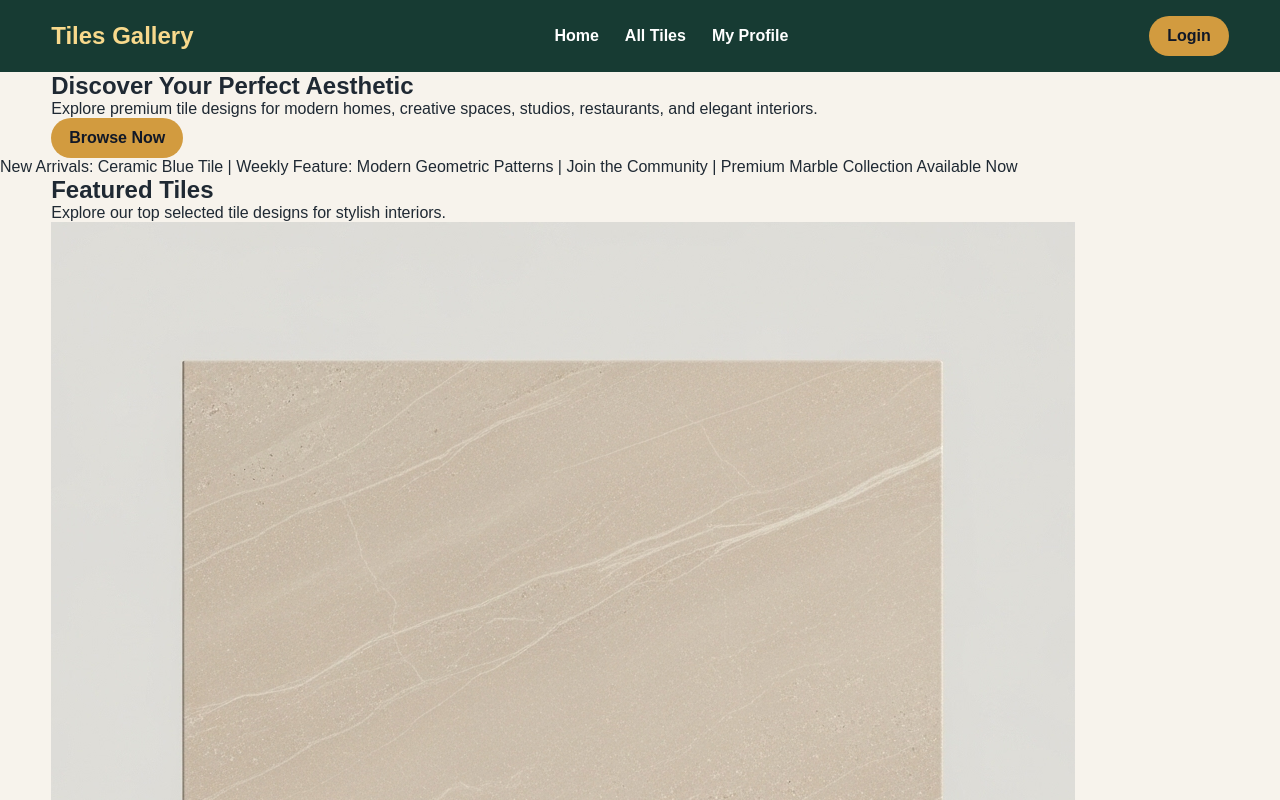
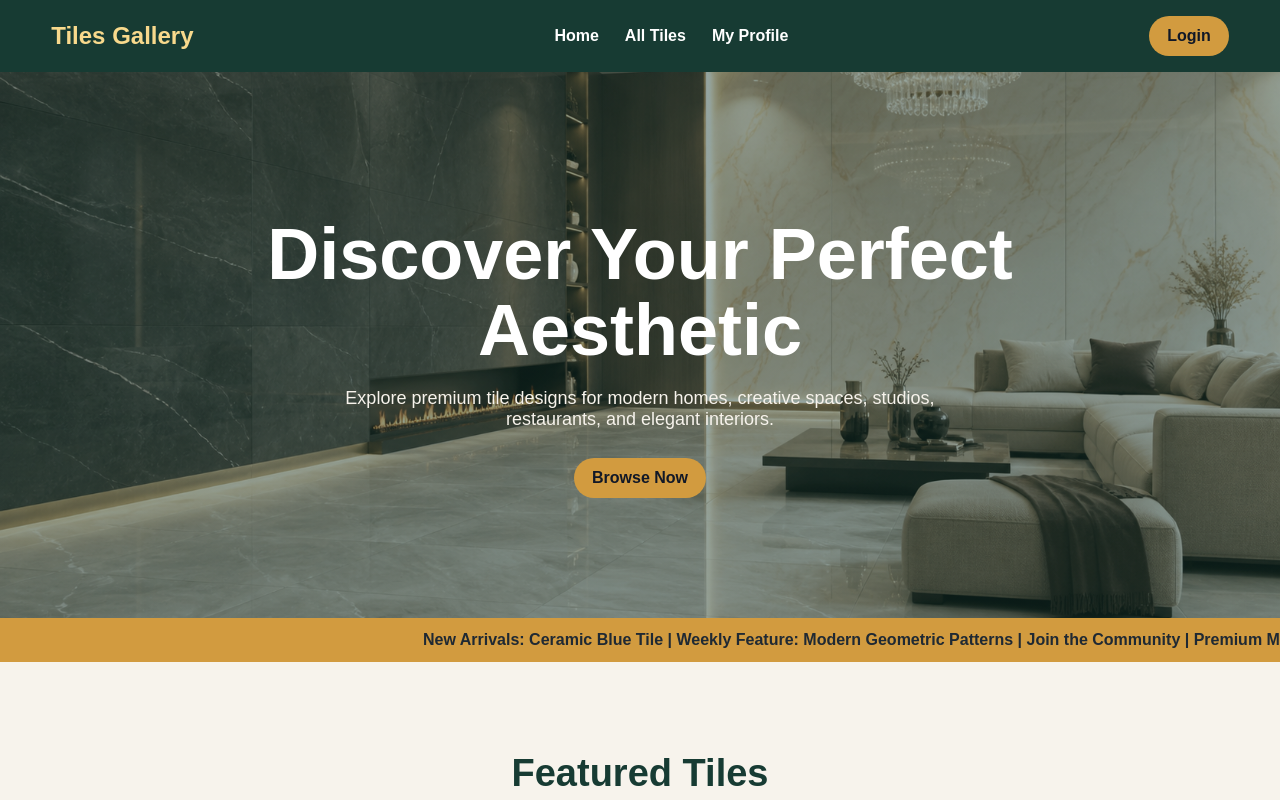
Before and after one commit to aniksarker1/tiles-gallery, a Next.js app: page / in a window 1280 px wide. Shown: the top 800 px of the page. Built offline with nearby package versions, Linux system fonts and the light colour scheme.

Commit message:
css design add

```diff
--- a/app/globals.css
+++ b/app/globals.css
@@ -106,3 +106,381 @@ main {
   border: 1px solid white;
   color: white;
 }
+
+
+.hero {
+  padding: 145px 0 120px;
+  background:
+    linear-gradient(rgba(23, 59, 51, 0.45), rgba(23, 59, 51, 0.45)),
+    url("/images/banner/hero-tile.jpg");
+  background-size: cover;
+  background-position: center;
+  color: white;
+  text-align: center;
+}
+
+.hero h1 {
+  font-size: clamp(36px, 6vw, 72px);
+  max-width: 850px;
+  margin: 0 auto 20px;
+  line-height: 1.05;
+}
+
+.hero p {
+  max-width: 680px;
+  margin: 0 auto 28px;
+  font-size: 18px;
+  color: #f7f3ec;
+}
+
+.marquee {
+  overflow: hidden;
+  background: #d29b3f;
+  color: #1f2933;
+  padding: 13px 0;
+  font-weight: 800;
+}
+
+.marquee span {
+  display: inline-block;
+  white-space: nowrap;
+  animation: scrollText 18s linear infinite;
+}
+
+@keyframes scrollText {
+  from {
+    transform: translateX(100%);
+  }
+
+  to {
+    transform: translateX(-100%);
+  }
+}
+
+.section {
+  padding: 90px 0 80px;
+}
+
+.section-title {
+  text-align: center;
+  font-size: 38px;
+  margin-bottom: 14px;
+  color: #173b33;
+}
+
+.section-subtitle {
+  text-align: center;
+  color: #667085;
+  margin-bottom: 40px;
+}
+
+.grid {
+  display: grid;
+  grid-template-columns: repeat(4, 1fr);
+  gap: 24px;
+}
+
+.tile-card {
+  min-height: 430px;
+  display: flex;
+  flex-direction: column;
+  background: white;
+  border-radius: 22px;
+  overflow: hidden;
+  box-shadow: 0 12px 30px rgba(17, 24, 39, 0.08);
+  transition: 0.25s;
+}
+
+.tile-card:hover {
+  transform: translateY(-6px);
+}
+
+.tile-card img {
+  width: 100%;
+  height: 230px;
+  object-fit: contain;
+  background: #f2f2f2;
+  padding: 18px;
+}
+
+.tile-card-body {
+  flex: 1;
+  padding: 20px;
+  display: flex;
+  flex-direction: column;
+}
+
+.tile-card-body h3 {
+  margin-bottom: 8px;
+  color: #173b33;
+  font-size: 20px;
+  line-height: 1.15;
+}
+
+.tile-card-body p {
+  color: #667085;
+  margin-bottom: 16px;
+  font-size: 14px;
+  line-height: 1.4;
+}
+
+.tile-card-body .btn {
+  margin-top: auto;
+  width: fit-content;
+}
+
+
+.search-box {
+  width: 100%;
+  padding: 17px 22px;
+  border: 1px solid #d0d5dd;
+  border-radius: 999px;
+  font-size: 16px;
+  margin-bottom: 34px;
+  outline: none;
+}
+
+.search-box:focus {
+  border-color: #d29b3f;
+}
+
+.details-wrapper {
+  display: grid;
+  grid-template-columns: 1.1fr 0.9fr;
+  gap: 40px;
+  align-items: center;
+}
+
+.details-image {
+  width: 100%;
+  max-height: 520px;
+  object-fit: contain;
+  background: #f2f2f2;
+  padding: 40px;
+  border-radius: 28px;
+  box-shadow: 0 16px 40px rgba(17, 24, 39, 0.14);
+}
+
+.details-content h1 {
+  font-size: 44px;
+  color: #173b33;
+  margin-bottom: 16px;
+}
+
+.details-content p {
+  color: #667085;
+  line-height: 1.7;
+  margin-bottom: 14px;
+}
+
+.tag-list {
+  display: flex;
+  flex-wrap: wrap;
+  gap: 10px;
+  margin: 18px 0;
+}
+
+.tag {
+  background: #efe3c5;
+  color: #173b33;
+  padding: 8px 13px;
+  border-radius: 999px;
+  font-weight: 700;
+  font-size: 13px;
+}
+
+.form-page {
+  padding: 80px 0;
+  min-height: 70vh;
+  display: flex;
+  align-items: center;
+}
+
+.auth-card {
+  width: min(460px, 92%);
+  margin: 0 auto;
+  background: white;
+  padding: 36px;
+  border-radius: 26px;
+  box-shadow: 0 14px 40px rgba(17, 24, 39, 0.1);
+}
+
+.auth-card h1 {
+  text-align: center;
+  margin-bottom: 10px;
+  color: #173b33;
+  font-size: 34px;
+}
+
+.auth-subtitle {
+  text-align: center;
+  color: #667085;
+  margin-bottom: 26px;
+  line-height: 1.5;
+}
+
+.form-control {
+  display: flex;
+  flex-direction: column;
+  gap: 8px;
+  margin-bottom: 18px;
+}
+
+.form-control label {
+  font-weight: 700;
+  color: #173b33;
+}
+
+.form-control input {
+  padding: 14px;
+  border: 1px solid #d0d5dd;
+  border-radius: 14px;
+  outline: none;
+  font-size: 15px;
+}
+
+.form-control input:focus {
+  border-color: #d29b3f;
+}
+
+.full-btn {
+  width: 100%;
+  margin-top: 8px;
+  text-align: center;
+}
+
+.google-btn {
+  background: #173b33;
+  color: white;
+  margin-top: 14px;
+}
+
+.auth-link {
+  text-align: center;
+  margin-top: 18px;
+  color: #667085;
+}
+
+.auth-link a {
+  color: #173b33;
+  font-weight: 800;
+}
+
+
+.profile-card {
+  width: min(620px, 92%);
+  margin: 80px auto;
+  background: white;
+  border-radius: 28px;
+  padding: 38px;
+  text-align: center;
+  box-shadow: 0 14px 40px rgba(17, 24, 39, 0.1);
+}
+
+.profile-card img {
+  width: 130px;
+  height: 130px;
+  border-radius: 999px;
+  object-fit: cover;
+  margin-bottom: 18px;
+  border: 5px solid #efe3c5;
+}
+
+.profile-card h1 {
+  color: #173b33;
+  font-size: 34px;
+  margin-bottom: 8px;
+}
+
+.profile-card p {
+  color: #667085;
+}
+
+.footer {
+  background: #102720;
+  color: white;
+  padding: 45px 0;
+  margin-top: 30px;
+}
+
+.footer-content {
+  display: grid;
+  grid-template-columns: 1.3fr 1fr 1fr;
+  gap: 28px;
+}
+
+.footer h3 {
+  color: #f8d98c;
+  margin-bottom: 14px;
+}
+
+.footer p,
+.footer a {
+  color: #d6d6d6;
+  display: block;
+  margin-bottom: 9px;
+}
+
+
+.loader {
+  text-align: center;
+  padding: 50px;
+  font-weight: 800;
+  color: #173b33;
+}
+
+.not-found {
+  text-align: center;
+  padding: 100px 20px;
+}
+
+@media (max-width: 900px) {
+  .nav-content {
+    flex-direction: column;
+  }
+
+  .grid {
+    grid-template-columns: repeat(2, 1fr);
+  }
+
+  .details-wrapper {
+    grid-template-columns: 1fr;
+  }
+
+  .footer-content {
+    grid-template-columns: 1fr;
+  }
+}
+
+@media (max-width: 560px) {
+  .nav-links {
+    flex-wrap: wrap;
+    justify-content: center;
+    gap: 14px;
+  }
+
+  .nav-actions {
+    flex-wrap: wrap;
+    justify-content: center;
+  }
+
+  .hero {
+    padding: 80px 0;
+  }
+
+  .hero h1 {
+    font-size: 36px;
+  }
+
+  .grid {
+    grid-template-columns: 1fr;
+  }
+
+  .tile-card img {
+    height: 230px;
+  }
+
+  .details-content h1 {
+    font-size: 34px;
+  }
+}
```
